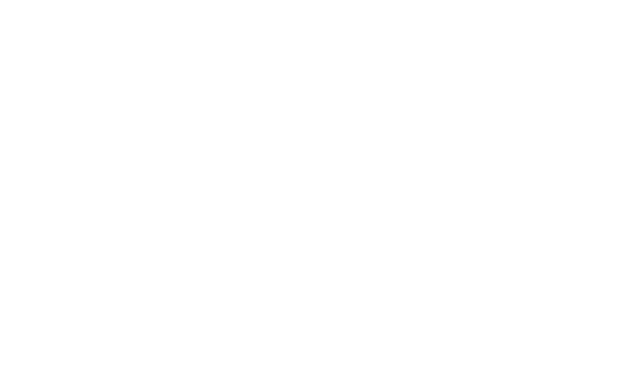
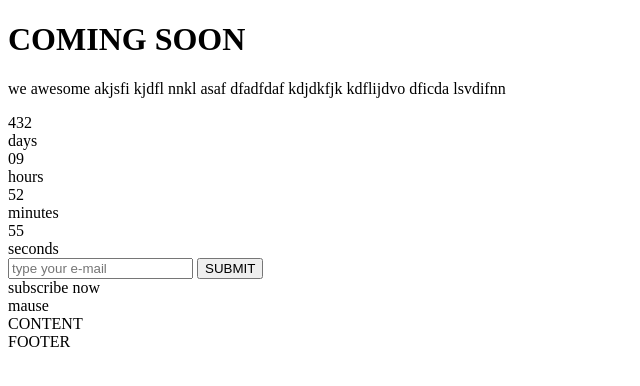
Before and after one commit to SIRIJUS999/coming-soon, a plain HTML site: page comingsoon5.html in a window 1280 px wide. Shown: the whole page, without its empty margins (0-640 px from the left). Drawn offline with Linux system fonts and the light colour scheme.

Commit message:
coming soon

```diff
--- a/comingsoon5.html
+++ b/comingsoon5.html
@@ -7,6 +7,46 @@
     <title>Document</title>
 </head>
 <body>
+    <div class="hero-backgroun">
+        <div class="hero-content">
+            <div class="logo">
 
+            </div>
+            <h1>COMING SOON</h1>
+            <p>we awesome akjsfi kjdfl nnkl asaf dfadfdaf kdjdkfjk kdflijdvo dficda lsvdifnn </p>
+            <div class="clock">
+                <div class="clock-block">
+                    <div class="value">432</div>
+                    <div class="title">days</div>
+                </div>
+                <div class="clock-block">
+                    <div class="value">09</div>
+                    <div class="title">hours</div>
+                </div>
+                <div class="clock-block">
+                    <div class="value">52</div>
+                    <div class="title">minutes</div>
+                </div>
+                <div class="clock-block">
+                    <div class="value">55</div>
+                    <div class="title">seconds</div>
+                </div>
+            </div>
+            <form>
+                <input type="email" placeholder="type your e-mail" value=""required>
+                <button type="submit">SUBMIT</button>
+                <div class="btn">subscribe now</div>
+            </form>
+            <div class="mouse">
+                mause
+            </div>
+        </div>
+    </div>
+    <div>
+        CONTENT
+    </div>
+    <footer>
+        FOOTER
+    </footer>
 </body>
 </html>
--- a/css/main.css
+++ b/css/main.css
@@ -0,0 +1,35 @@
+body,
+body * {
+    margin: 0;
+    padding: 0;
+    vertical-align: top;
+    box-sizing: border-box;
+}
+.hero-background {
+    background-color: blue;
+}
+
+.hero-content {
+    display:inline-block;
+    width: 500px;
+    margin: 40px calc((100% - 500px) / 2) 20px;
+    background-color: red;
+}
+    #hero .logo {
+
+    }
+    #hero h1{
+
+    }
+
+    #hero .clock {
+    }
+        /* #hero .clock  */
+
+        #hero form > input {
+
+        }
+
+        #hero form > .btn {
+
+        }
```
